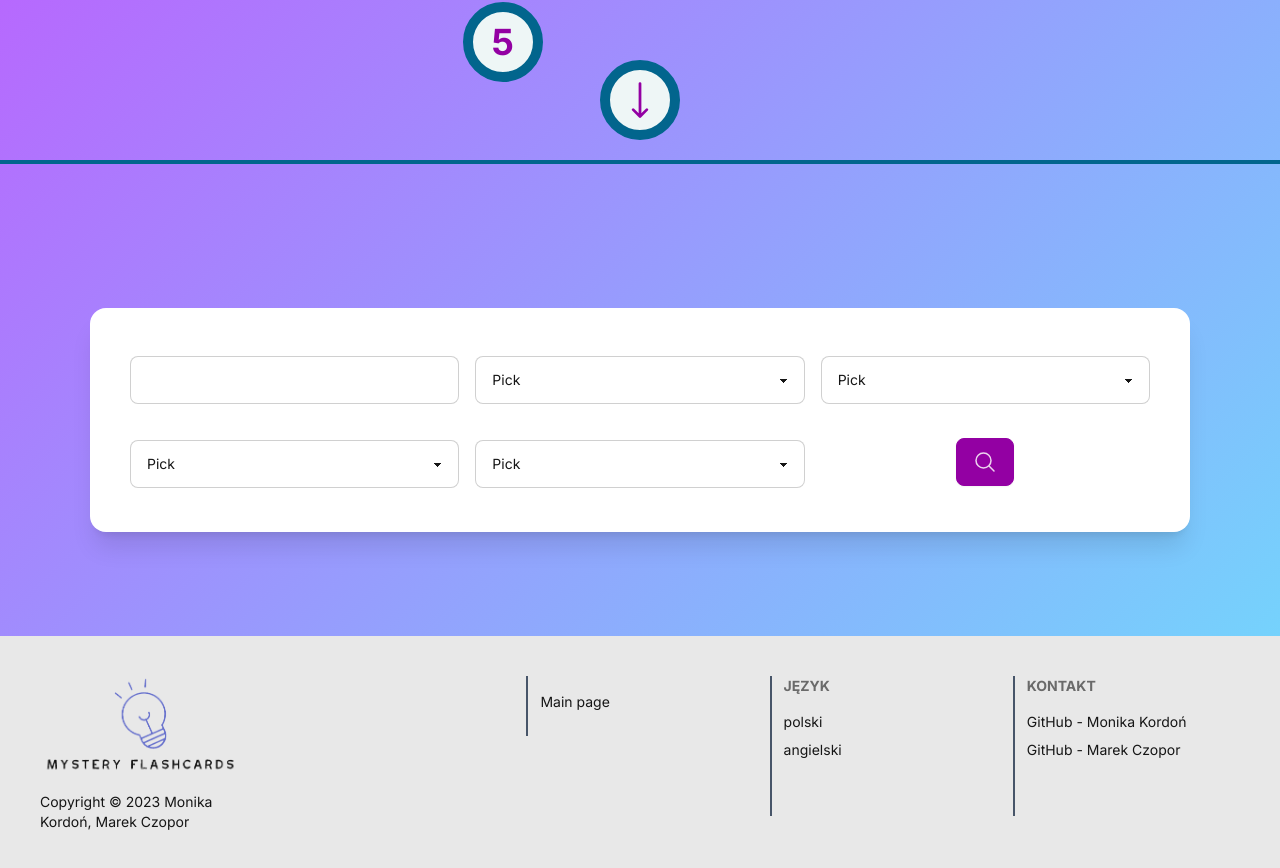
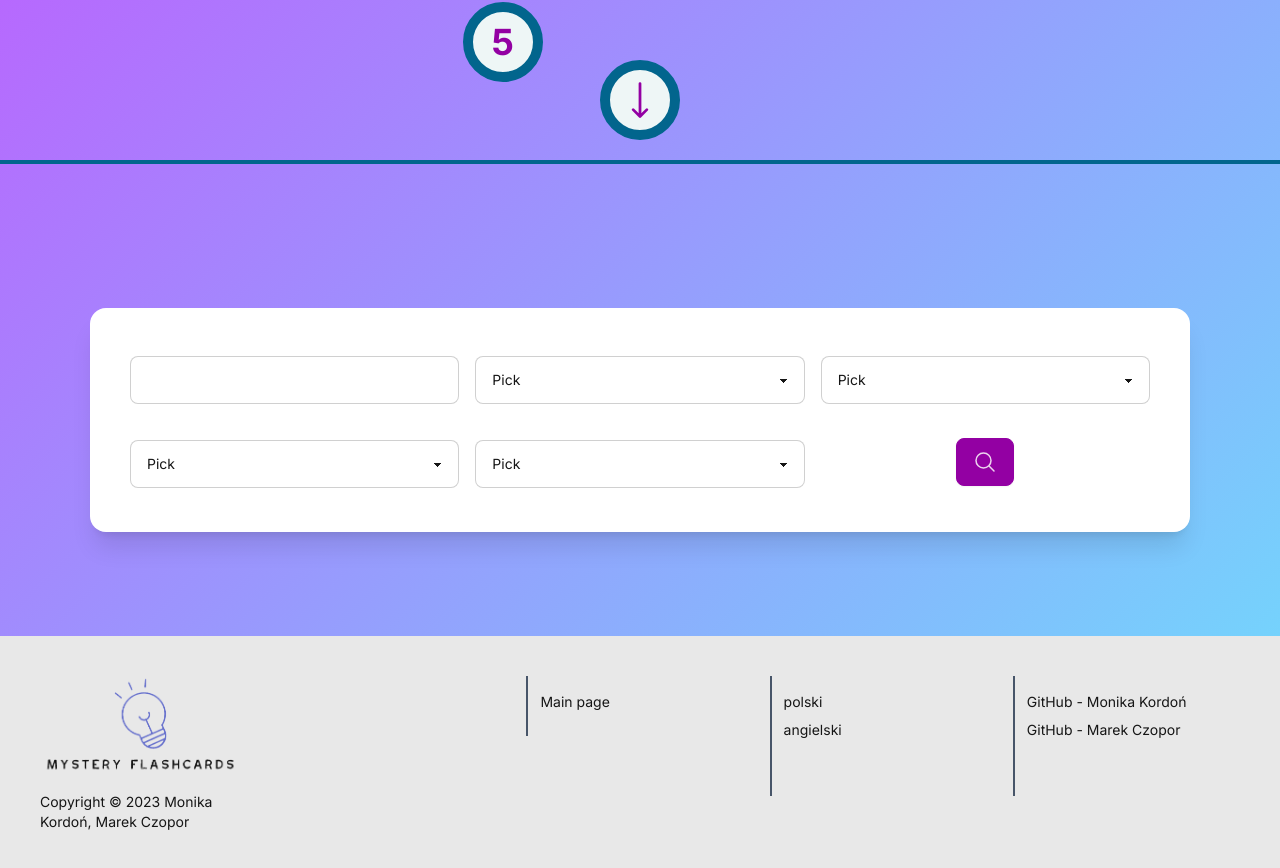
Before and after one commit to mk1808/Mystery-flashcards, a Next.js app in the folder mystery-flashcards/: page /en in a window 1280 px wide. Shown: the part 1443-2311 px from the top of the page. Built offline with nearby package versions, Linux system fonts and the light colour scheme; no server answers; the database is empty.

Commit message:
bug #108: create hook for checking menu items to display

```diff
--- a/mystery-flashcards/app/[locale]/layout.tsx
+++ b/mystery-flashcards/app/[locale]/layout.tsx
@@ -12,7 +12,7 @@ export default async function LocaleLayout({ children, params }: any) {
         <main className="flex min-h-screen flex-col items-center justify-between">
             {children}
         </main>
-        <Footer dictionary={dictionary} />
+        <Footer locale={params.locale} dictionary={dictionary} />
         <AlertManager />
     </>
     )
--- a/mystery-flashcards/components/Footer.tsx
+++ b/mystery-flashcards/components/Footer.tsx
@@ -1,10 +1,71 @@
 "use client"
+import useLoggedUserForLayout from '@/hooks/useLoggedUserForLayout';
 import Link from 'next/link';
 import React from 'react'
 
-function Footer({ dictionary }: { dictionary: any }) {
+function Footer({ dictionary, locale }: { dictionary: any, locale: any }) {
     const year = new Date().getFullYear();
-    const cl = () => console.log("aaa")
+    const { renderMenuElementIfNeeded, onLogout } = useLoggedUserForLayout({ renderMenuElement });
+
+    const mainMenuElements = [
+        {
+            name: dictionary.common.mainPage,
+            link: `/${locale}`,
+            forAll: true
+        },
+        {
+            name: dictionary.common.searchSets,
+            link: `/${locale}#flashcardSetsSearch`,
+            forAll: true
+        },
+        {
+            name: dictionary.common.addNewSet,
+            link: `/${locale}/flashcards/new`,
+            forLogged: true
+        },
+        {
+            name: dictionary.common.mySets,
+            link: `/${locale}#flashcardSetsSearch`,
+            forLogged: true
+        },
+        {
+            name: dictionary.common.login,
+            link: `/${locale}/login`,
+            forNotLogged: true
+        },
+        {
+            name: dictionary.common.register,
+            link: `/${locale}/register`,
+            forNotLogged: true
+        },
+    ]
+
+    const languageMenuElements = [
+        {
+            name: dictionary.common.mainPage,
+            link: `/${locale}`,
+            forAll: true
+        },
+        {
+            name: dictionary.common.searchSets,
+            link: `/${locale}#flashcardSetsSearch`,
+            forAll: true
+        },
+    ]
+
+    const contactMenuElements = [
+        {
+            name: "GitHub - Monika Kordoń",
+            link: `https://github.com/mk1808`,
+            forAll: true
+        },
+        {
+            name: "GitHub - Marek Czopor",
+            link: `https://github.com/marqos12`,
+            forAll: true
+        },
+    ]
+
     return (
         <footer className="footer p-10 mt-4 bg-base-200 text-base-content grid-cols-5">
             <aside>
@@ -17,27 +78,34 @@ function Footer({ dictionary }: { dictionary: any }) {
             <nav />
             <nav className="ps-3 border-s-2 border-slate-600">
                 <header className="footer-title">{dictionary.common.browse}</header>
-                <a className="link link-hover">{dictionary.common.mainPage}</a>
-                <a className="link link-hover">{dictionary.common.searchSets}</a>
-                <a className="link link-hover">{dictionary.common.login}</a>
-                <a className="link link-hover">{dictionary.common.register}</a>
+                {mainMenuElements.map(renderMenuElementIfNeeded)}
+
             </nav>
             <nav className="ps-3 border-s-2 border-slate-600">
-                <header className="footer-title">Język</header>
+                <header className="footer-title">{dictionary.common.language}</header>
                 <a className="link link-hover">polski</a>
-                <a className="link link-hover" href='javascript:;' onClick={cl} >angielski</a>
+                <a className="link link-hover"  >angielski</a>
                 <a className='min-h-[1.25rem]'></a>
                 <a className='min-h-[1.25rem]'></a>
             </nav>
             <nav className="ps-3 border-s-2 border-slate-600">
-                <header className="footer-title">Kontakt</header>
-                <a className="link link-hover">GitHub - Monika Kordoń</a>
-                <a className="link link-hover">GitHub - Marek Czopor</a>
+                <header className="footer-title">{dictionary.common.contact}</header>
+                {contactMenuElements.map(renderMenuElementIfNeeded)}
                 <a className='min-h-[1.25rem]'></a>
                 <a className='min-h-[1.25rem]'></a>
             </nav>
         </footer>
     )
+
+
+    function renderMenuElement(element: any) {
+        console.log(element)
+        if (element.onClick) {
+            return <a className="link link-hover min-h-[1.25rem]" key={element.name} onClick={element.onClick}>{element.name}</a>
+
+        }
+        return <Link href={element.link}>{element.name}</Link>;
+    }
 }
 
 export default Footer
--- a/mystery-flashcards/components/Header.tsx
+++ b/mystery-flashcards/components/Header.tsx
@@ -1,10 +1,8 @@
 "use client"
 
-import useAuthStore from '@/stores/useAuthStore';
-import { logout } from '@/utils/client/ApiUtils';
 import Link from 'next/link'
-import React, { useEffect, useRef } from 'react'
-import { useRouter } from 'next/navigation';
+import React, { useRef } from 'react'
+import useLoggedUserForLayout from '@/hooks/useLoggedUserForLayout';
 
 function Header({
     locale,
@@ -13,16 +11,8 @@ function Header({
     locale: string,
     dictionary: any
 }) {
-    const currentUser = useAuthStore(state => state.currentUser);
-    const checkWhoAmi = useAuthStore(state => state.checkWhoAmi);
-    const router = useRouter();
     const detailsElement = useRef<any>(null);
-
-    useEffect(() => {
-        checkWhoAmi();
-        const interval = setInterval(checkWhoAmi, 60 * 1000);
-        return () => clearInterval(interval);
-    }, [])
+    const {renderMenuElementIfNeeded, onLogout} = useLoggedUserForLayout({renderMenuElement});
 
     const mainMenuElements = [
         {
@@ -69,11 +59,6 @@ function Header({
             forLogged: true
         },
     ]
-
-    function onLogout() {
-        logout().then(checkWhoAmi)
-        router.push('/')
-    }
 
     function closeDropdown() {
         if (detailsElement?.current?.open) {
@@ -129,13 +114,6 @@ function Header({
         return <Link href={element.link}>{element.name}</Link>;
     }
 
-    function renderMenuElementIfNeeded(element: any) {
-        const isLogged = !!currentUser;
-        if (element.forAll ||
-            isLogged && element.forLogged ||
-            !isLogged && element.forNotLogged)
-            return renderMenuElement(element);
-    }
 }
 
 export default Header
--- a/mystery-flashcards/dictionaries/pl.json
+++ b/mystery-flashcards/dictionaries/pl.json
@@ -107,6 +107,8 @@
         "mainInstructionStep2": "Dodajesz do niej słówka",
         "mainInstructionStep3": "Uruchamiasz tryb nauki i poznajesz nowe słownictwo",
         "mainInstructionStep4": "Wykonujesz test sprawdzający wiedzę",
-        "mainInstructionStep5": "Twój poziom języka rośnie!"
+        "mainInstructionStep5": "Twój poziom języka rośnie!",
+        "language":"Język",
+        "contact":"Kontakt"
     }
 }
--- /dev/null
+++ b/mystery-flashcards/hooks/useLoggedUserForLayout.ts
@@ -0,0 +1,33 @@
+import useAuthStore from '@/stores/useAuthStore';
+import { logout } from '@/utils/client/ApiUtils';
+import { useRouter } from 'next/navigation';
+import React, { useEffect } from 'react'
+
+function useLoggedUserForLayout({ renderMenuElement }: { renderMenuElement: any }) {
+
+    const currentUser = useAuthStore(state => state.currentUser);
+    const checkWhoAmi = useAuthStore(state => state.checkWhoAmi);
+    const router = useRouter();
+
+    function renderMenuElementIfNeeded(element: any) {
+        const isLogged = !!currentUser;
+        if (element.forAll ||
+            isLogged && element.forLogged ||
+            !isLogged && element.forNotLogged)
+            return renderMenuElement(element);
+    }
+
+    function onLogout() {
+        logout().then(checkWhoAmi)
+        router.push('/')
+    }
+
+    useEffect(() => {
+        checkWhoAmi();
+        const interval = setInterval(checkWhoAmi, 60 * 1000);
+        return () => clearInterval(interval);
+    }, [])
+    return { renderMenuElementIfNeeded, onLogout }
+}
+
+export default useLoggedUserForLayout
```
